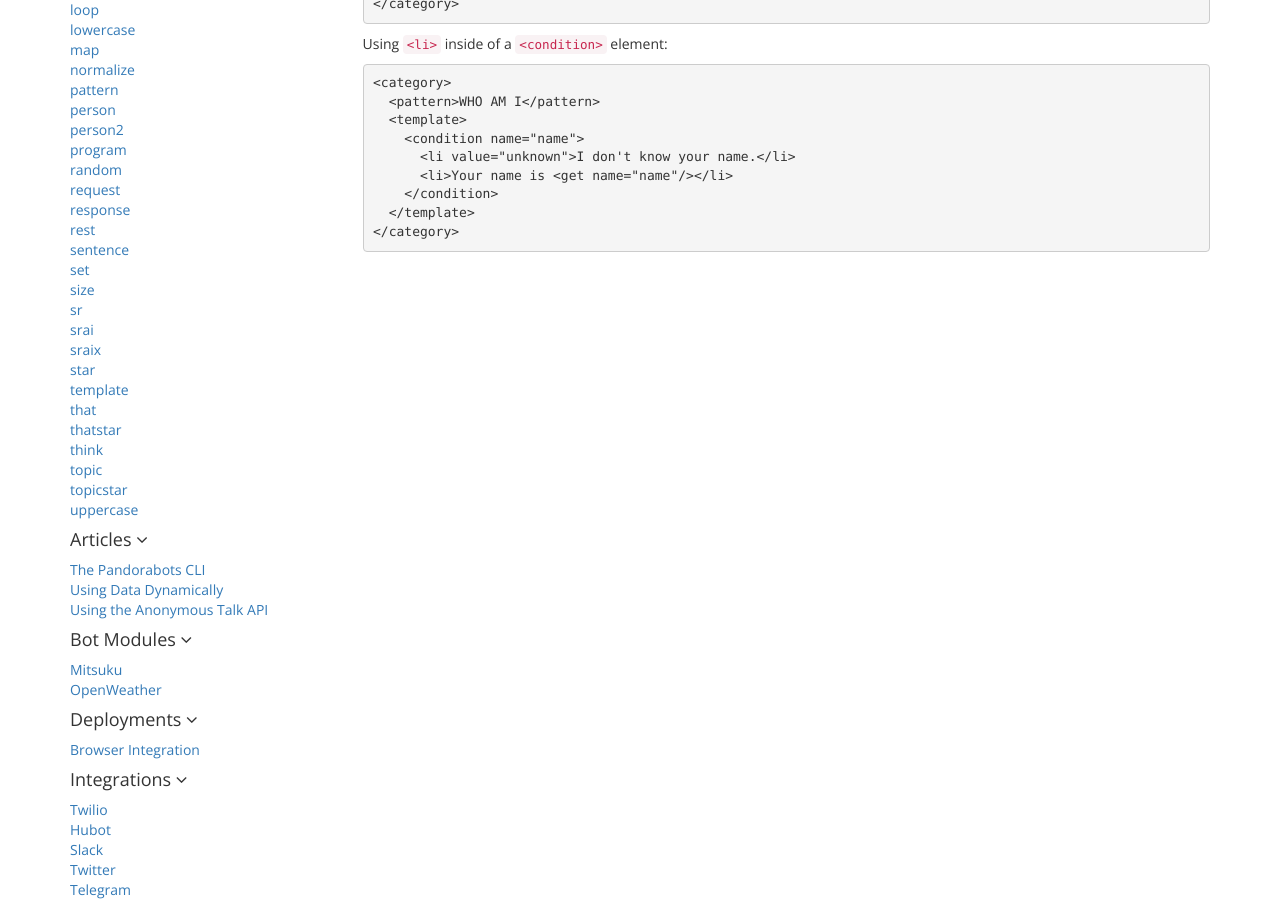
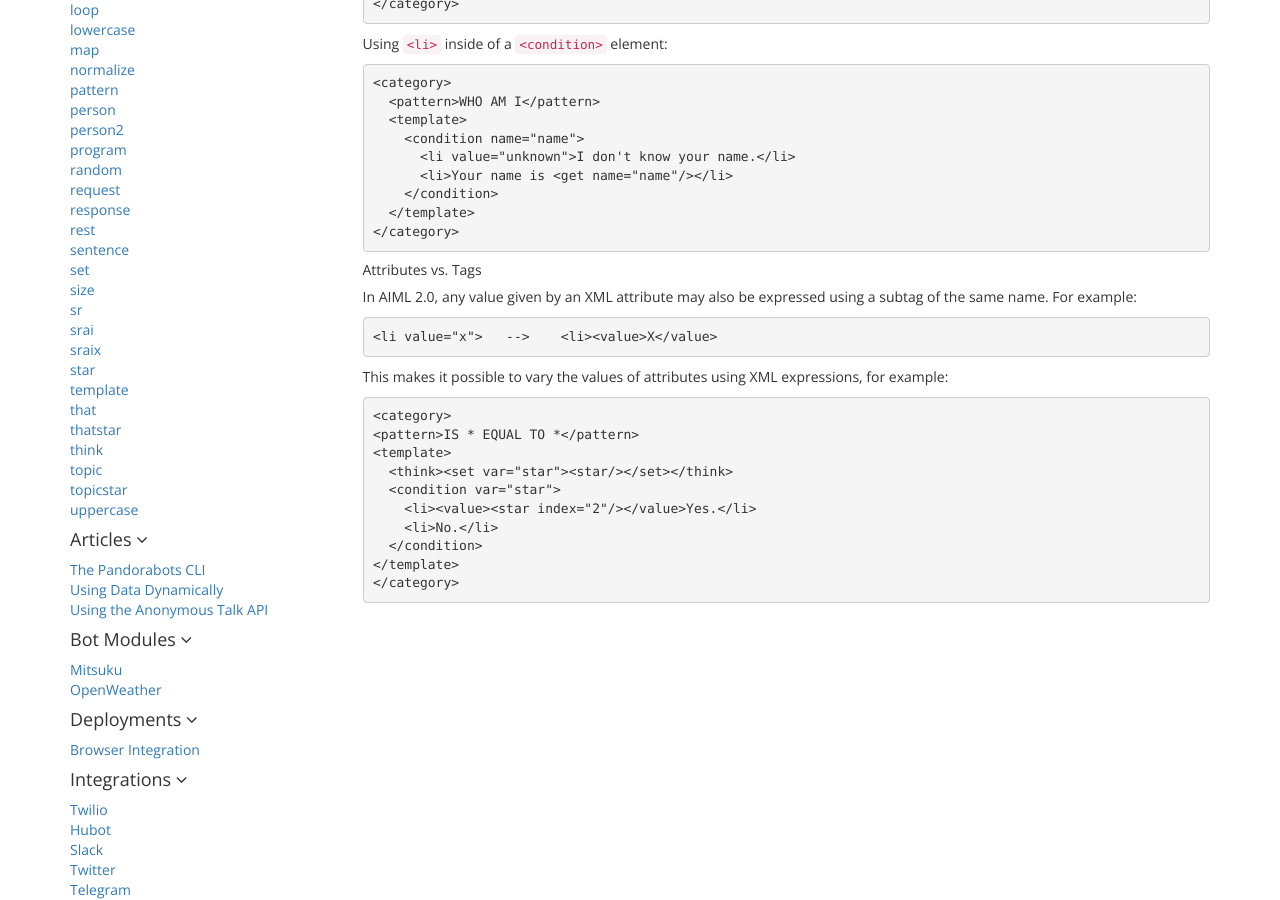
Before and after one commit to pandorabots/pandorabots.github.io, a Jekyll site: the page built from _aiml/li.md, in a window 1280 px wide and 900 px high, scrolled down 571 px. Built offline with Jekyll 4.4.1, drawn with Linux system fonts in a browser that asks for light colours.

Commit message:
added more from tutorial slides

```diff
--- a/_aiml/li.md
+++ b/_aiml/li.md
@@ -38,3 +38,22 @@ Using `<li>` inside of a `<condition>` element:
         </condition>
       </template>
     </category>
+
+##### Attributes vs. Tags
+
+In AIML 2.0, any value given by an XML attribute may also be expressed using a subtag of the same name. For example:
+
+    <li value="x">   -->    <li><value>X</value>
+
+This makes it possible to vary the values of attributes using XML expressions, for example:
+
+    <category>
+    <pattern>IS * EQUAL TO *</pattern>
+    <template>
+      <think><set var="star"><star/></set></think>
+      <condition var="star">
+        <li><value><star index="2"/></value>Yes.</li>
+        <li>No.</li>
+      </condition>
+    </template>
+    </category>
```
